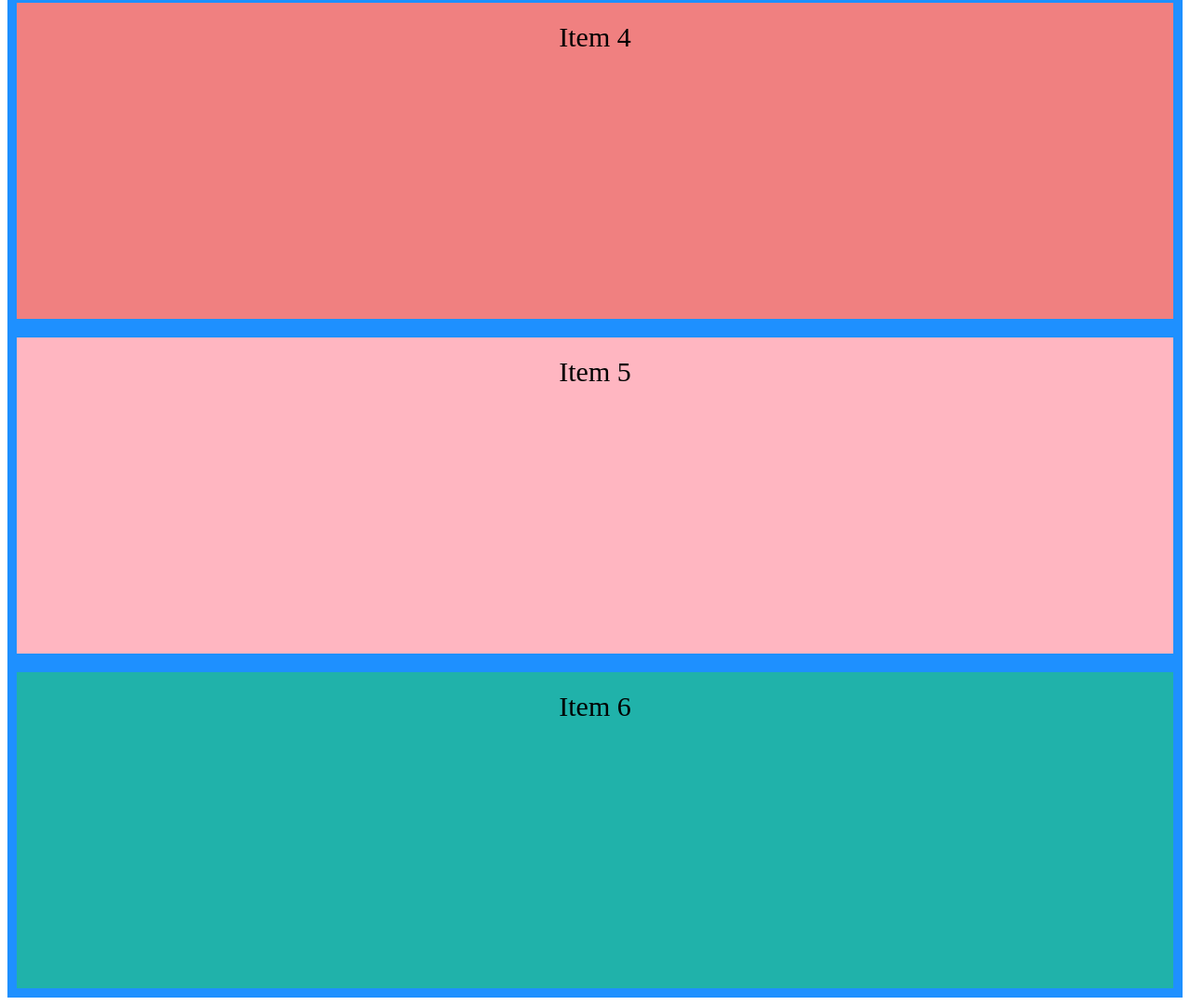
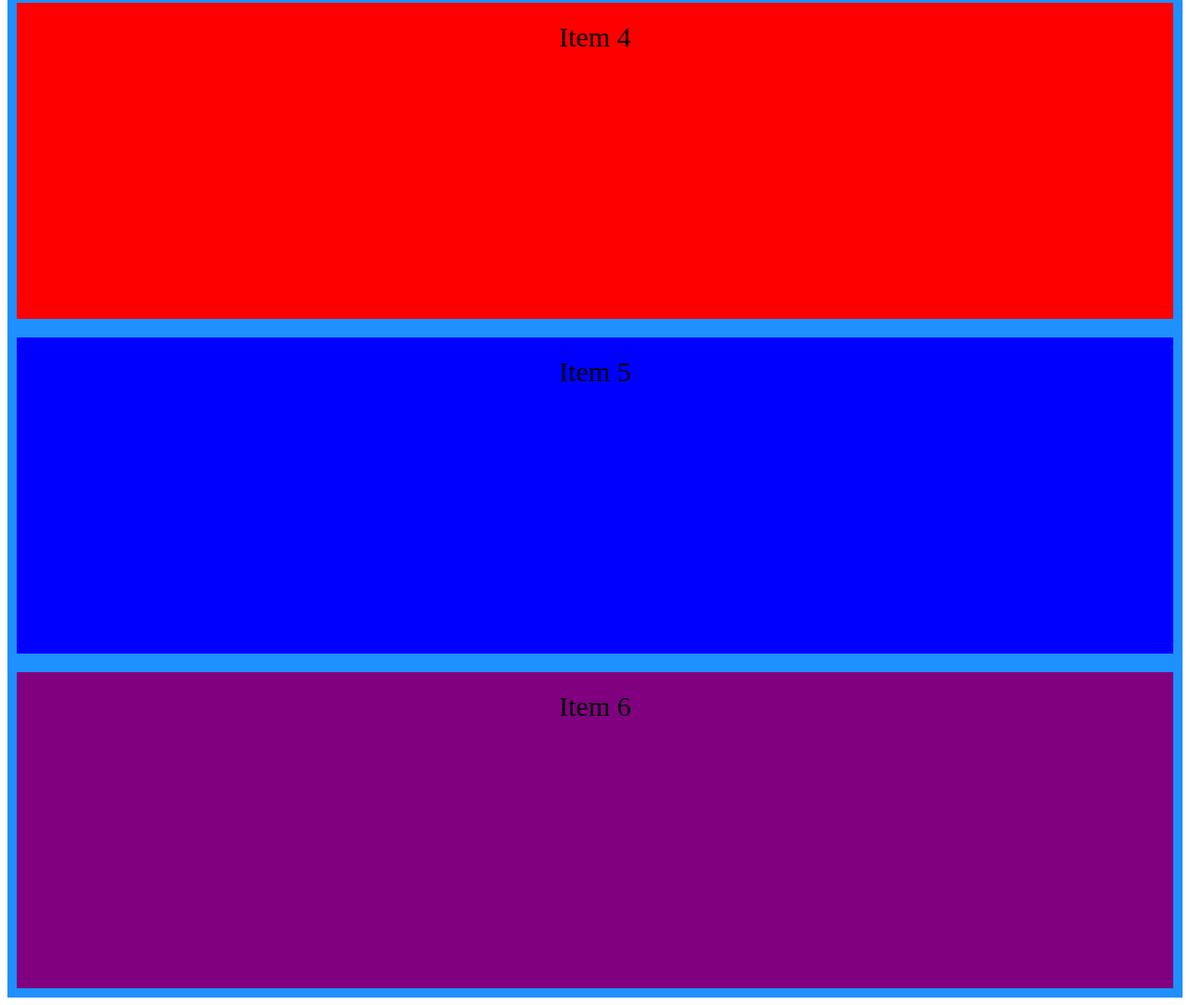
Before and after one commit to justinequismundo29-hue/AdrianPortfolio, a plain HTML site: page flexBox.html in a window 1280 px wide. Shown: the part 1095-2176 px from the top of the page at 93% size. Drawn offline with Linux system fonts and the light colour scheme.

Commit message:
Update flexBox.css

```diff
--- a/flexBox.css
+++ b/flexBox.css
@@ -7,7 +7,7 @@
 }
 
 .container div {
-  background-color: #f1f1f1;
+  background-color: gray;
   margin: 10px;
   padding: 20px;
   font-size: 30px;
@@ -19,7 +19,7 @@
   flex-basis: 300px;
 }
 .kid:nth-child(1) {
-  background-color: orange;
+  background-color: yellow;
    flex: 0 1 auto;
   flex-basis: 300px;
 }
@@ -29,22 +29,22 @@
   flex-basis: 300px;
 }
 .kid:nth-child(3) {
-  background-color: lightblue;
+  background-color: pink;
    flex: 0 1 auto;
   flex-basis: 300px;
 }
 .kid:nth-child(4) {
-  background-color: lightcoral;
+  background-color: red;
    flex: 0 1 auto;
   flex-basis: 300px;
 }
 .kid:nth-child(5) {
-  background-color: lightpink;
+  background-color: blue;
    flex: 0 1 auto;
   flex-basis: 300px;
 }
 .kid:nth-child(6) {
-  background-color: lightseagreen;
+  background-color: purple;
    flex: 0 1 auto;
   flex-basis: 300px;
 }
```
